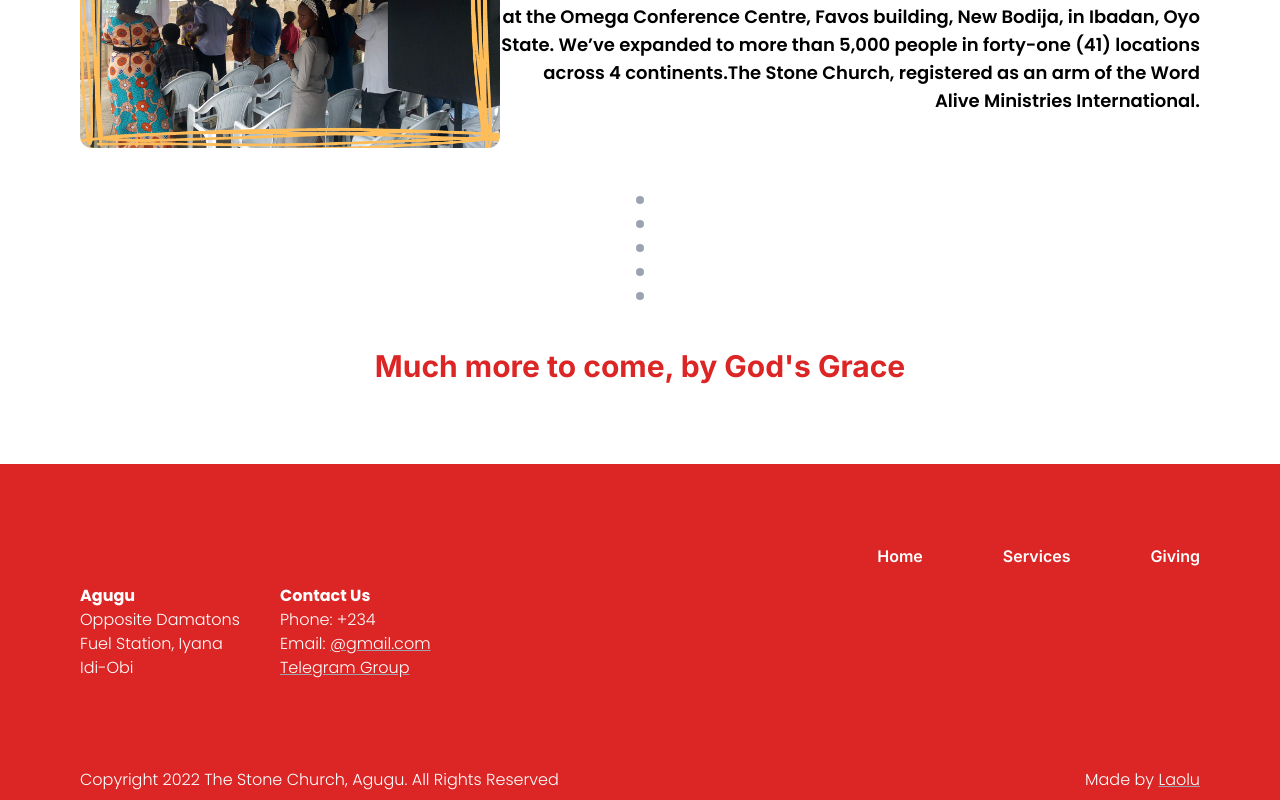
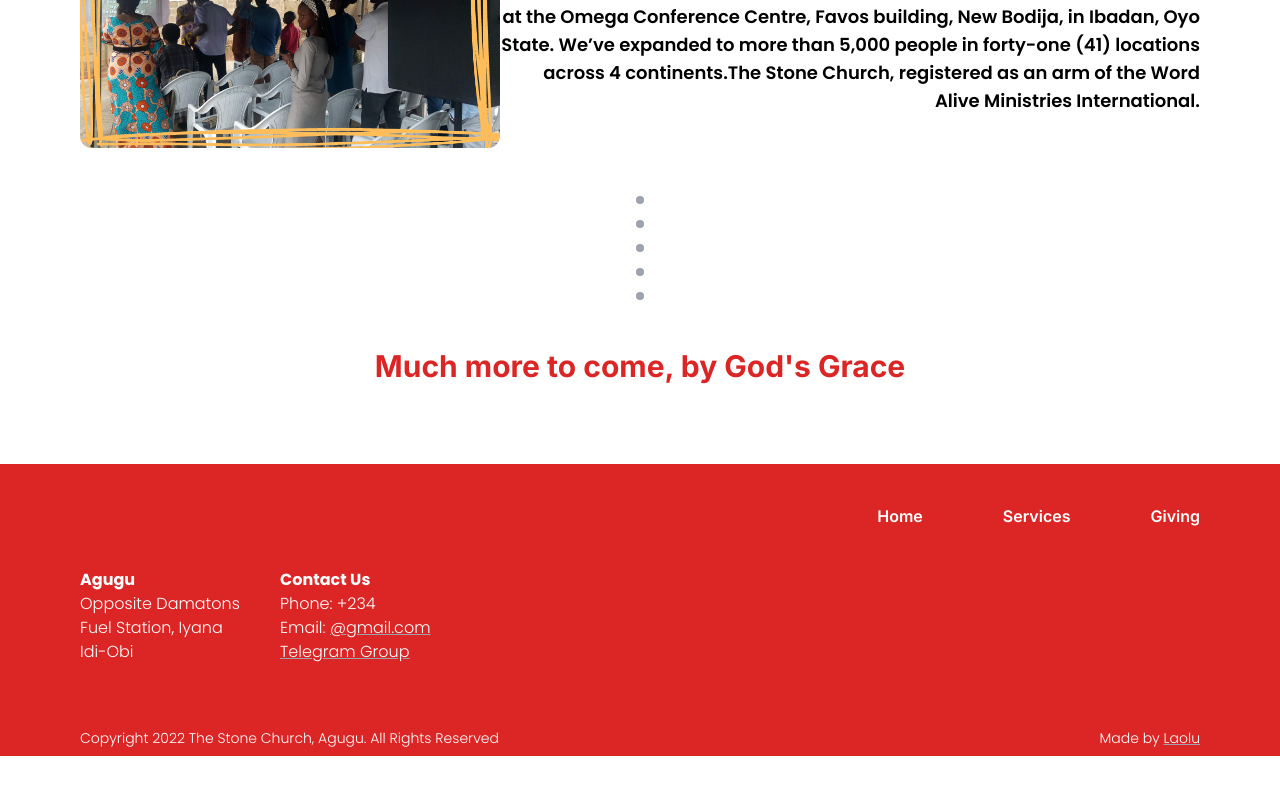
Before and after one commit to Ola4606/tsc-agugu, a React (Create React App) app: page / in a window 1280 px wide. Shown: the part 4136-4936 px from the top of the page. After the commit the page ends 4892 px from the top, so only its background shows below. Built offline with nearby package versions, Linux system fonts and the light colour scheme.

Commit message:
Changed Bottom Nav design

```diff
--- a/src/components/general/BottomNav.tsx
+++ b/src/components/general/BottomNav.tsx
@@ -3,15 +3,16 @@ import React from "react";
 function BottomNav() {
   return (
     <div>
-      <div className="w-full bg-red-600 flex flex-col justify-start p-20 mt-20 text-white">
+      <div className="w-full bg-red-600 flex flex-col justify-start px-20 pt-10 pb-12 mt-20 text-white">
+
         <div className="flex justify-end items-center">
           <span className="nav-text">Home</span>
           <span className="nav-text">Services</span>
           <span className="nav-text">Giving</span>
         </div>
 
-        <div className="flex">
-          <div className="flex flex-col w-40 mt-4">
+        <div className="flex mt-10">
+          <div className="flex flex-col w-40">
             <span className="font-casual font-bold text-sm md:text-base">
               Agugu
             </span>
@@ -19,7 +20,7 @@ function BottomNav() {
               Opposite Damatons Fuel Station, Iyana Idi-Obi
             </span>
           </div>
-          <div className="flex flex-col mt-4 ml-10">
+          <div className="flex flex-col ml-10">
             <span className="font-casual font-bold text-sm md:text-base">
               Contact Us
             </span>
@@ -48,11 +49,11 @@ function BottomNav() {
           </div>
         </div>
       </div>
-      <div className="w-full bg-red-600 flex justify-between items-center px-20 py-2 text-white">
-        <span className="font-casual font-light text-sm md:text-base">
+      <div className="w-full bg-red-600 flex justify-between items-center px-20 pt-4 pb-2 text-white font-casual font-light text-sm">
+        <span>
           Copyright 2022 The Stone Church, Agugu. All Rights Reserved
         </span>
-        <span className="font-casual font-light text-sm md:text-base">
+        <span>
           Made by{" "}
           <a
             href="https://laolu.netlify.app/"
--- a/src/index.css
+++ b/src/index.css
@@ -592,6 +592,10 @@ video {
   margin-bottom: 0.5rem;
 }
 
+.mt-8{
+  margin-top: 2rem;
+}
+
 .flex{
   display: flex;
 }
@@ -727,8 +731,37 @@ video {
   padding-bottom: 0.5rem;
 }
 
+.py-4{
+  padding-top: 1rem;
+  padding-bottom: 1rem;
+}
+
 .pr-20{
   padding-right: 5rem;
+}
+
+.pt-20{
+  padding-top: 5rem;
+}
+
+.pb-16{
+  padding-bottom: 4rem;
+}
+
+.pt-4{
+  padding-top: 1rem;
+}
+
+.pb-2{
+  padding-bottom: 0.5rem;
+}
+
+.pt-10{
+  padding-top: 2.5rem;
+}
+
+.pb-12{
+  padding-bottom: 3rem;
 }
 
 .text-center{
```
